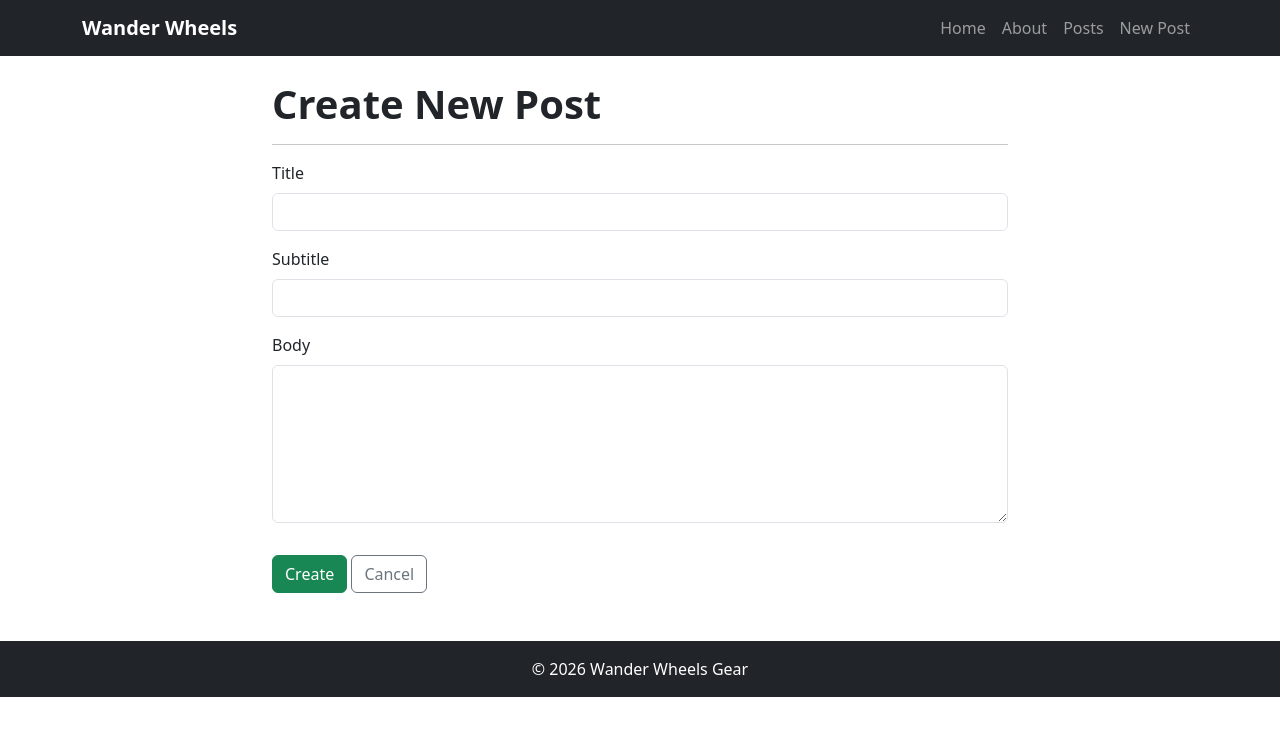
After one commit to bbkkssv/112_mb, a Django app: page /posts/new/ in a window 1280 px wide. The commit adds this page. Shown: the top 736 px of the page. Run offline with Django 5.2, Linux system fonts and the light colour scheme.

Commit message:
final report

```diff
--- a/posts/models.py
+++ b/posts/models.py
@@ -19,4 +19,4 @@ class Post(models.Model): #OOP - Classes and Objects
 
 
     def get_absolute_url(self):
-        return reverse("post_detail", args=[self.id])
+        return reverse("posts:post_detail", args=[self.id])
--- a/posts/urls.py
+++ b/posts/urls.py
@@ -1,8 +1,12 @@
 from django.urls import path
-from .views import PostListView
+from .views import PostCreateView, PostDeleteView, PostListView, PostDetailView,PostUpdateView
 
 app_name = 'posts'
 
 urlpatterns = [
     path('', PostListView.as_view(), name='post_list'),
-]
+    path('detail/<int:pk>/', PostDetailView.as_view(), name='post_detail'),
+    path('edit/<int:pk>/', PostUpdateView.as_view(), name='post_edit'),
+    path('new/', PostCreateView.as_view(), name='post_create'),
+    path('delete/<int:pk>/', PostDeleteView.as_view(), name='post_delete'),
+    ]
--- a/posts/views.py
+++ b/posts/views.py
@@ -7,6 +7,10 @@ from django.views.generic import (
     UpdateView
 )
 from .models import Post
+from django.contrib.auth import get_user_model
+from django.urls import reverse_lazy
+
+User = get_user_model()
 
 # Create your views here.
 class PostListView(ListView): #GET Request -> List
@@ -16,3 +20,32 @@ class PostListView(ListView): #GET Request -> List
     model = Post
     # context_object_name attribute allow us to change the variable on how we call it inside of the templates
     context_object_name = "posts"
+
+    # ListView is the same as SELECT * FROM posts_post; in SQL
+    # DetailsView is the same as SELECT * FROM posts_post WHERE id = 1; in SQL
+
+class PostDetailView(DetailView): #GET Request -> Detail
+    template_name = "posts/detail.html"
+    model = Post
+    context_object_name = "single_post"
+
+class PostCreateView(CreateView): # POST Request -> form (HTML)
+    template_name = "posts/new.html"
+    model = Post
+    # fields attribute is a list that allow us to enable/disable the inputs to render in the html
+    fields = ["title","subtitle","body"]
+
+    def form_valid(self, form):
+        form.instance.author = User.objects.last()
+        return super().form_valid(form)
+
+class PostUpdateView(UpdateView): # POST Request -> form (HTML)
+    template_name = "posts/edit.html"
+    model = Post
+    fields = ["title","subtitle","body"]
+
+
+class PostDeleteView(DeleteView): # POST Request -> form (HTML)
+    template_name = "posts/delete.html"
+    model = Post
+    success_url = reverse_lazy("posts:post_list")
--- a/templates/navbar.html
+++ b/templates/navbar.html
@@ -9,6 +9,7 @@
                 <li class="nav-item"><a class="nav-link" href="{% url 'pages:home' %}">Home</a></li>
                 <li class="nav-item"><a class="nav-link" href="{% url 'pages:about' %}">About</a></li>
                 <li class="nav-item"><a class="nav-link" href="{% url 'posts:post_list' %}">Posts</a></li>
+                <li class="nav-item"><a class="nav-link" href="{% url 'posts:post_create' %}">New Post</a></li>
             </ul>
         </div>
     </div>
--- /dev/null
+++ b/templates/posts/new.html
@@ -0,0 +1,29 @@
+{% extends 'base.html' %}
+
+{% block title %}New Post{% endblock %}
+
+{% block content %}
+<div class="row">
+    <div class="col-lg-8 mx-auto">
+        <h1 class="display-6 fw-bold mb-3">Create New Post</h1>
+        <hr>
+        <form method="post">
+            {% csrf_token %}
+            <div class="mb-3">
+                <label for="{{ form.title.id_for_label }}" class="form-label">Title</label>
+                <input type="text" name="title" class="form-control" id="{{ form.title.id_for_label }}" maxlength="128">
+            </div>
+            <div class="mb-3">
+                <label for="{{ form.subtitle.id_for_label }}" class="form-label">Subtitle</label>
+                <input type="text" name="subtitle" class="form-control" id="{{ form.subtitle.id_for_label }}" maxlength="256">
+            </div>
+            <div class="mb-3">
+                <label for="{{ form.body.id_for_label }}" class="form-label">Body</label>
+                <textarea name="body" class="form-control" id="{{ form.body.id_for_label }}" rows="6"></textarea>
+            </div>
+            <input type="submit" value="Create" class="btn btn-success mt-3">
+            <a href="{% url 'posts:post_list' %}" class="btn btn-outline-secondary mt-3">Cancel</a>
+        </form>
+    </div>
+</div>
+{% endblock %}
```
Also changed, not shown: templates/posts/delete.html (added, +20 -0 lines), templates/posts/detail.html (added, +20 -0 lines), templates/posts/edit.html (added, +29 -0 lines), templates/posts/list.html (+19 -11 lines), db.sqlite3.
